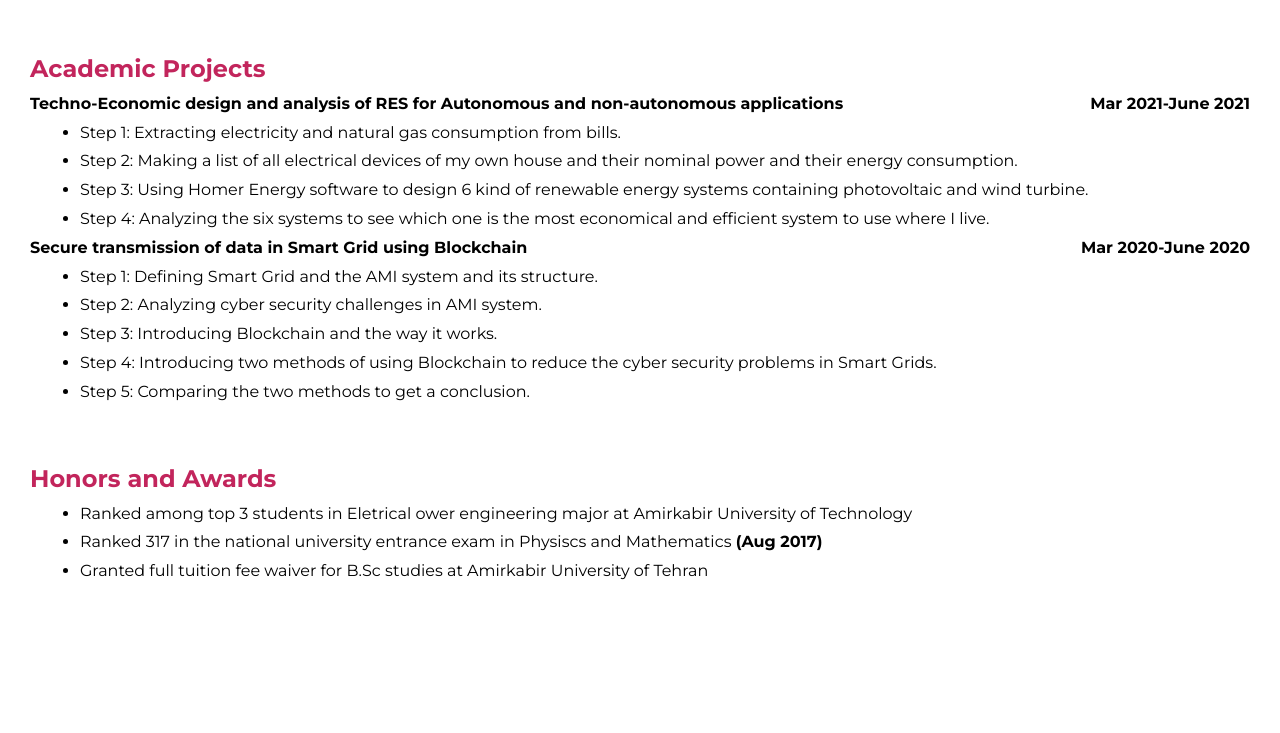
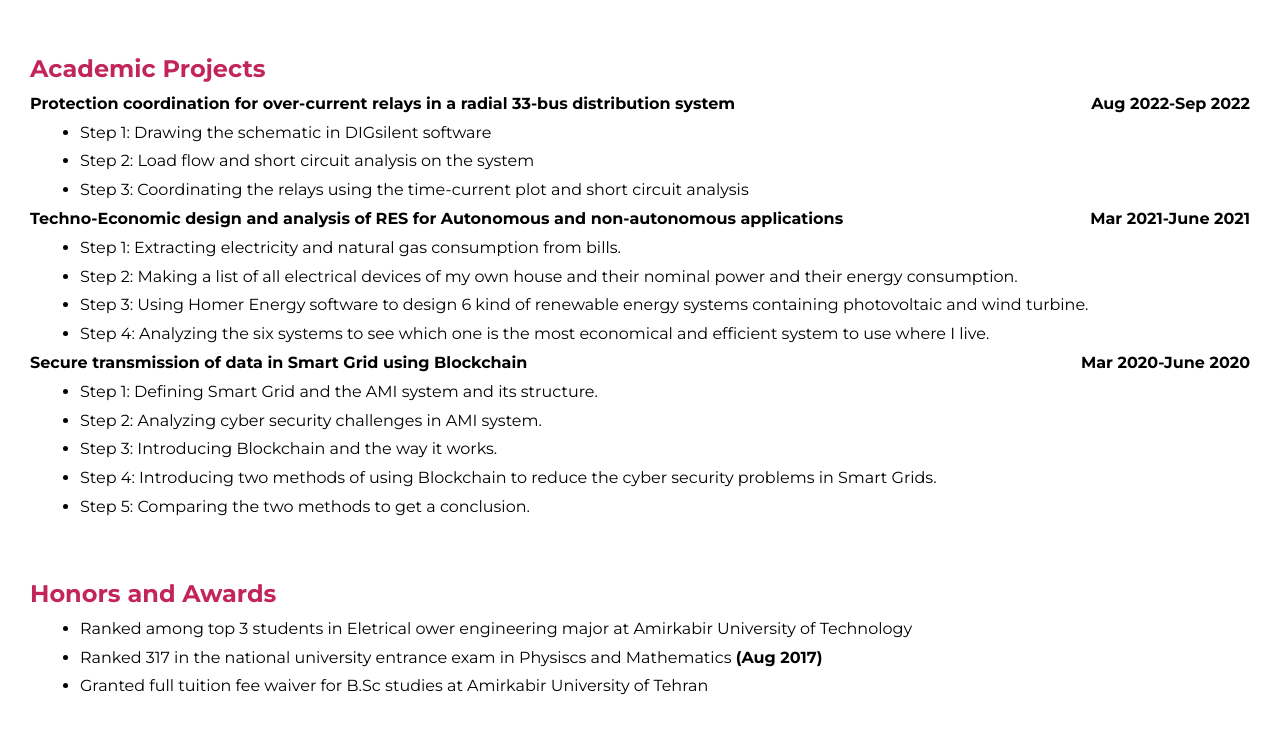
Before and after one commit to pouriator/SeyedPouriaMiri, a plain HTML site: page mycv.html in a window 1280 px wide. Shown: the part 2244-2977 px from the top of the page. Before the commit the page ends 2880 px from the top, so only its background shows below. Drawn offline with Linux system fonts and the light colour scheme.

Commit message:
adding digsilent
I added the project I've done using digsilent

```diff
--- a/mycv.html
+++ b/mycv.html
@@ -205,6 +205,21 @@
         <h2 class="cv-heading">Academic Projects</h2>
         <div class="date-container">
           <p>
+            Protection coordination for over-current relays in a radial 33-bus
+            distribution system
+          </p>
+          <p>Aug 2022-Sep 2022</p>
+        </div>
+        <ul class="cv-list">
+          <li>Step 1: Drawing the schematic in DIGsilent software</li>
+          <li>Step 2: Load flow and short circuit analysis on the system</li>
+          <li>
+            Step 3: Coordinating the relays using the time-current plot and
+            short circuit analysis
+          </li>
+        </ul>
+        <div class="date-container">
+          <p>
             Techno-Economic design and analysis of RES for Autonomous and
             non-autonomous applications
           </p>
```
